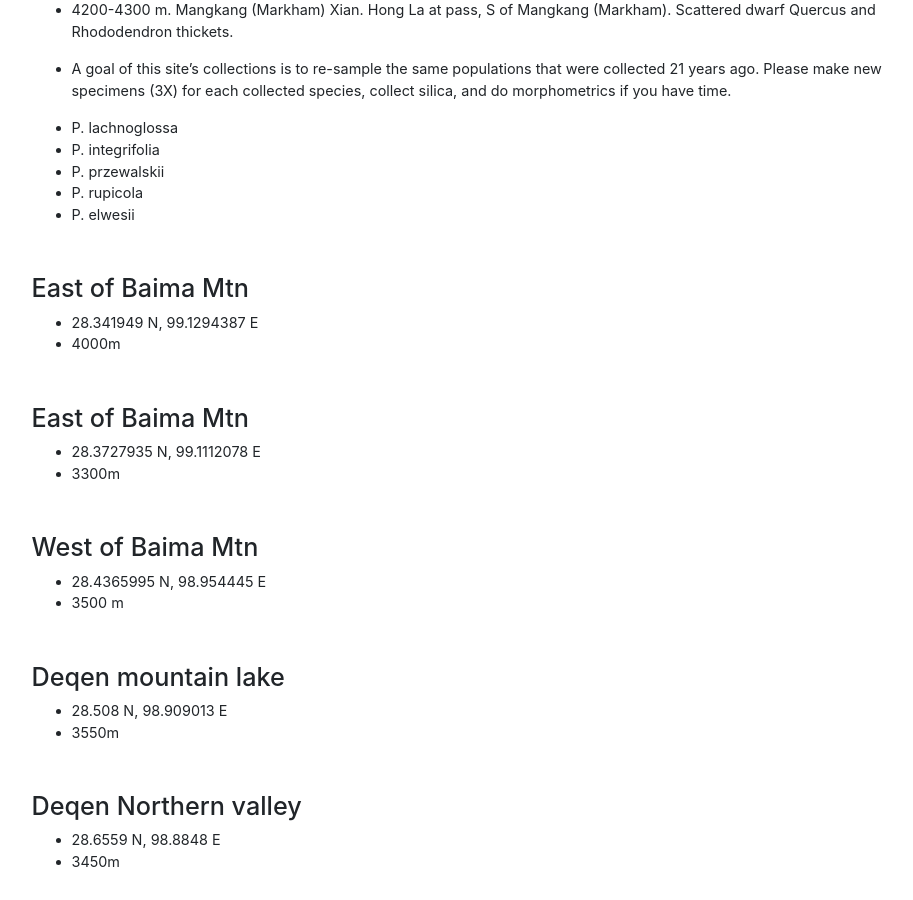
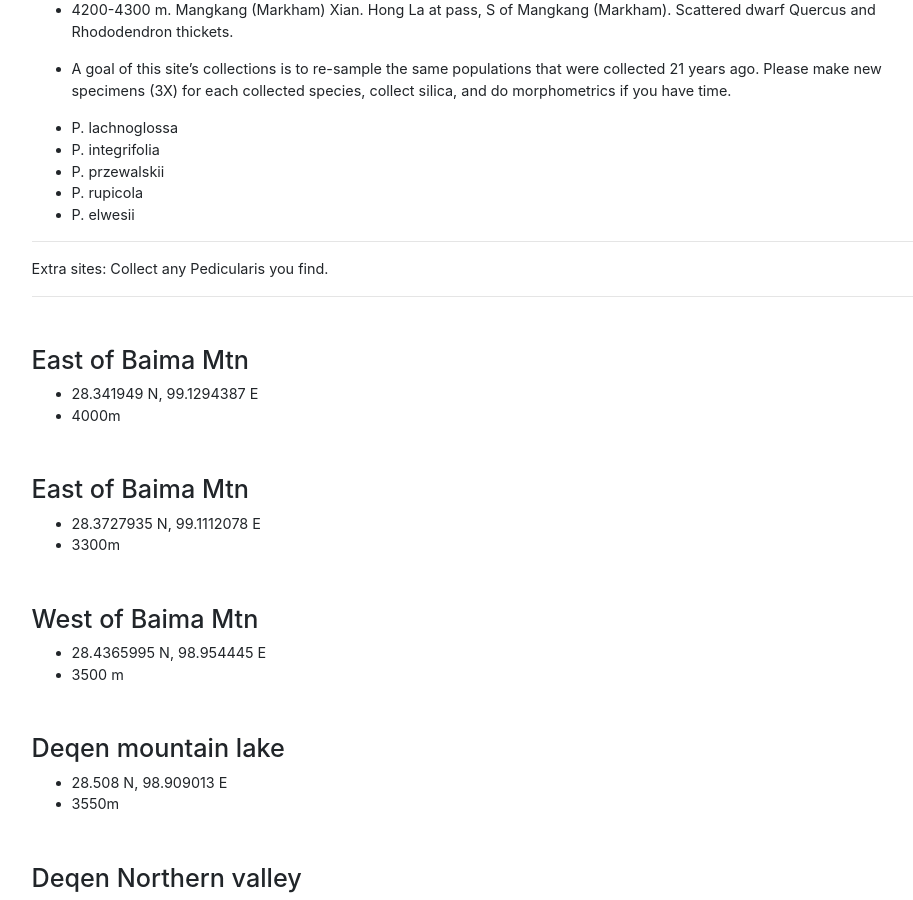
Before and after one commit to eaton-lab/fieldnotes-2021, a Jekyll site: the page built from docs/pages/trip-2-2.md, in a window 1280 px wide and 900 px high, scrolled down 1293 px. Shown: the whole window, without its empty margins (161-1074 px from the left). Built offline with Jekyll 4.4.1, drawn with Linux system fonts in a browser that asks for light colours; nearby versions of some CDN libraries; a script that is not in the unit is left out.

Commit message:
day2 update

```diff
--- a/docs/pages/trip-2-2.md
+++ b/docs/pages/trip-2-2.md
@@ -46,6 +46,14 @@ collected species, collect silica, and do morphometrics if you have time.
 - P. elwesii
 
 
+----------------------
+
+Extra sites: Collect any Pedicularis you find.
+
+----------------------
+
+
+
 <h3 class="mt-5"> East of Baima Mtn</h3>
 - 28.341949 N, 99.1294387 E
 - 4000m
```
